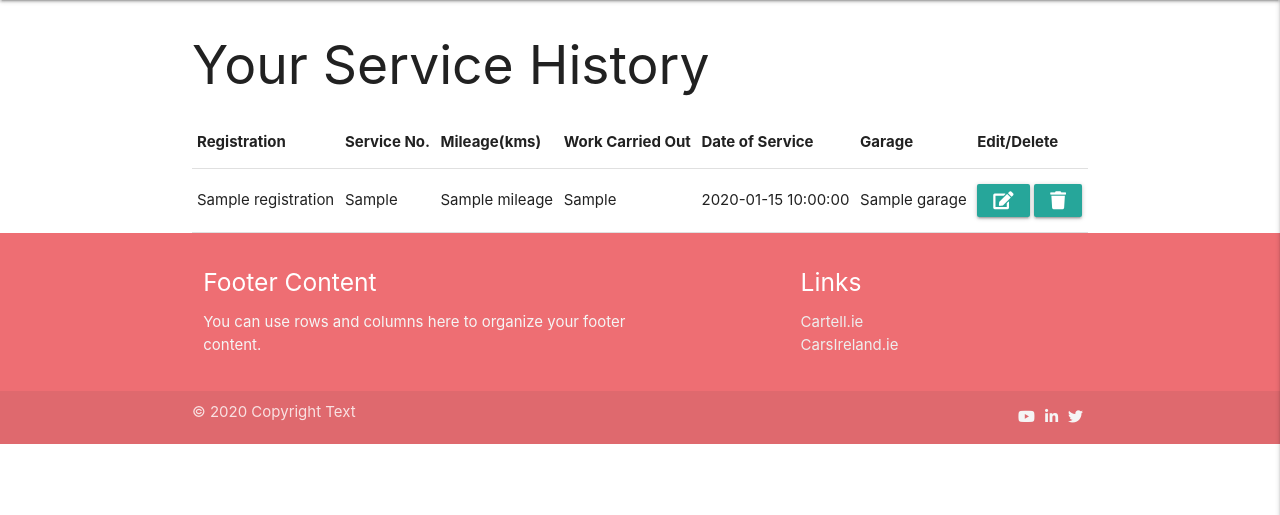
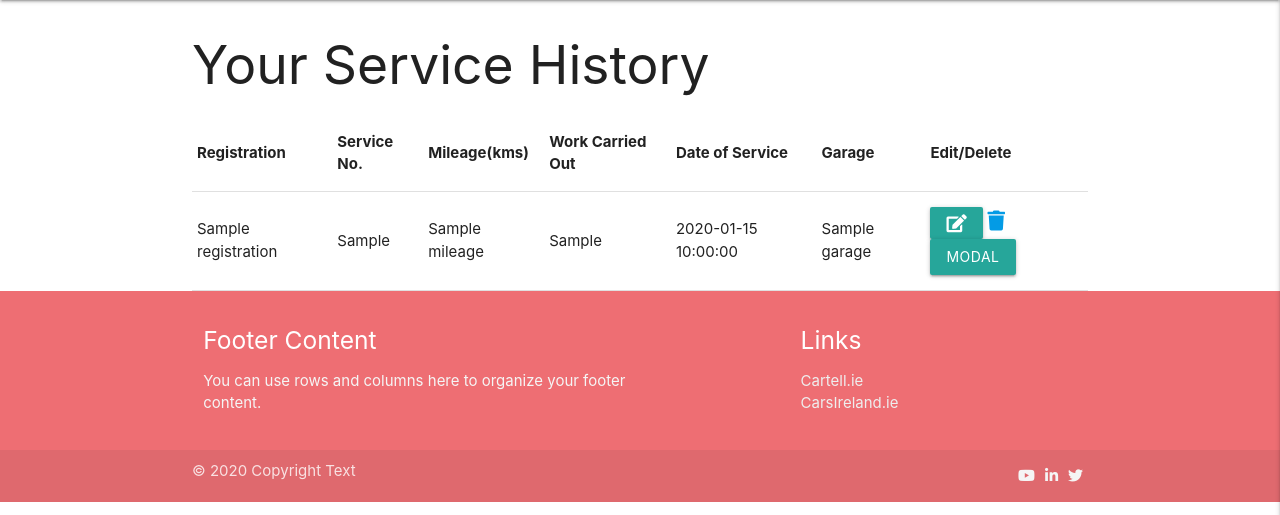
Before and after one commit to Cha-K28/data_centric_development_MSP3, a Flask app: page /get_service_info in a window 1280 px wide. Shown: the part 64-579 px from the top of the page. Run offline with Flask 2, Linux system fonts and the light colour scheme; the visitor is signed in with stand-in values (Sample User, id 1); a database or web service that is not in the repository returns one stand-in record (values such as "Sample title"); some libraries are stand-ins or nearby versions.

Commit message:
wire up edit service and add modal

```diff
--- a/app.py
+++ b/app.py
@@ -18,22 +18,22 @@ app.secret_key = os.environ.get("SECRET_KEY")
 
 mongo = PyMongo(app)
 
-# Home ---------------------------------------------------
-
 
 @app.route("/")
 def home_page():
+    """
+    Home page route.
+    """
     return render_template("home.html")
-
-# End Home ---------------------------------------------------
-
-# Auto log out
 
 
 @app.before_request
 def make_session_permanent():
+    """
+    Makes session.....
+    """
     session.permanent = True
-    app.permanent_session_lifetime = timedelta(minutes=30)
+    app.permanent_session_lifetime = timedelta(minutes=60)
 
 
 # Service Info ---------------------------------------------------
@@ -41,10 +41,10 @@ def make_session_permanent():
 
 @app.route("/get_service_info")
 def get_service_info():
-    service_history = list(mongo.db.service_history.find(filter = { "created_by": session["user"] }))
+    service_history = list(mongo.db.service_history.find(
+        filter={"created_by": session["user"]}))
 
-    return render_template("service_info.html",
-            service_history=service_history)
+    return render_template("service_info.html", service_history=service_history)
 
 # End Service Info ---------------------------------------------------
 
@@ -54,11 +54,14 @@ def get_service_info():
 
 @app.route("/login", methods=["GET", "POST"])
 def login():
+    """
+    User login function..
+    """
     if request.method == "POST":
         # check if username exists in db
         existing_user = mongo.db.users.find_one(
             {"username": request.form.get("username").lower()})
-
+        # TODO I wanted to add something
         if existing_user:
             # ensure hashed password matches user input
             if check_password_hash(
@@ -159,21 +162,36 @@ def edit_service(service_id):
     service = mongo.db.service_history.find_one({"_id": ObjectId(service_id)})
     return render_template("edit_service.html", service_info=service)
 
-        # if request.method == "POST":
+# End Edit Task ---------------------------------------------------
 
-        # service['registration'] = request.form.get("vehicle_registration")
+# update Task ---------------------------------------------------
 
 
-        # mongo.db.service_history.update(service)
-        # flash("Service Successfully updated")
-        # return redirect(url_for("get_service_info"))
+@app.route("/update_service/<service_id>", methods=["GET", "POST"])
+def update_service(service_id):
+    service = mongo.db.service_history.find_one({"_id": ObjectId(service_id)})
 
-# End Edit Task ---------------------------------------------------
+    if request.method == "POST":
+
+        service['registration'] = request.form.get("vehicle_registration")
+        service['service_no'] = request.form.get("service_number")
+        service['mileage'] = request.form.get("mileage")
+        service['work_completed'] = request.form.get("work_carried_out")
+        service['date_of_service'] = request.form.get("date_of_service")
+        service['garage'] = request.form.get("garage")
+
+        mongo.db.service_history.save(service)
+        flash("Service Successfully updated")
+        return redirect(url_for("get_service_info"))
+
+    return render_template("edit_service.html", service_info=service)
 
 
 
+# end update Task ----------------------------------------------
+
+
 # Delete Task ---------------------------------------------------
-
 
 @app.route("/delete_service/<service_id>")
 def delete_service(service_id):
--- a/templates/service_info.html
+++ b/templates/service_info.html
@@ -24,8 +24,35 @@
         <td>{{ service_info.garage }}</td>
         <td>
             <a href="{{ url_for('edit_service', service_id=service_info._id) }}" rel="noopener noreferrer" class="btn-small" aria-label="Edit" title="Edit"><i class="fa fa-edit fa-lg" aria-hidden="true"></i></a>
-            <a href="{{ url_for('delete_service', service_id=service_info._id) }}"class="btn-small" aria-label="Delete" title="Delete"><i class="fa fa-trash fa-lg" aria-hidden="true"></i></a>
+            <a href="#modal1" tarclass="btn-small" aria-label="Delete" title="Delete"><i class="fa fa-trash fa-lg" aria-hidden="true"></i></a>
+
+                <!-- Modal Structure -->
+                <div id="modal1" class="modal">
+                    <div class="modal-content">
+                    <h4>Warning</h4>
+                    <p>Are you sure you want to delete this service?</p>
+                    </div>
+                    <div class="modal-footer">
+                    <a href="{{ url_for('delete_service', service_id=service_info._id) }}!" class="modal-close waves-effect waves-green btn-flat">Delete Service</a>
+                    </div>
+                </div>
+
+                  <a class="waves-effect waves-light btn modal-trigger" href="#modal2">Modal</a>
+
+                <!-- Modal Structure -->
+                <div id="modal2" class="modal">
+                    <div class="modal-content">
+                    <h4>Modal Header</h4>
+                    <p>A bunch of text</p>
+                    </div>
+                    <div class="modal-footer">
+                    <a href="#!" class="modal-close waves-effect waves-green btn-flat">Agree</a>
+                    </div>
+                </div>
+
+            <!--<a href="#"class="btn-small" aria-label="Delete" title="Delete"><i class="fa fa-trash fa-lg" aria-hidden="true"></i></a> -->
         </td>
+
     </tr>
     {% endfor %}
 </table>
```
Also changed, not shown: templates/edit_service.html (+6 -6 lines).
